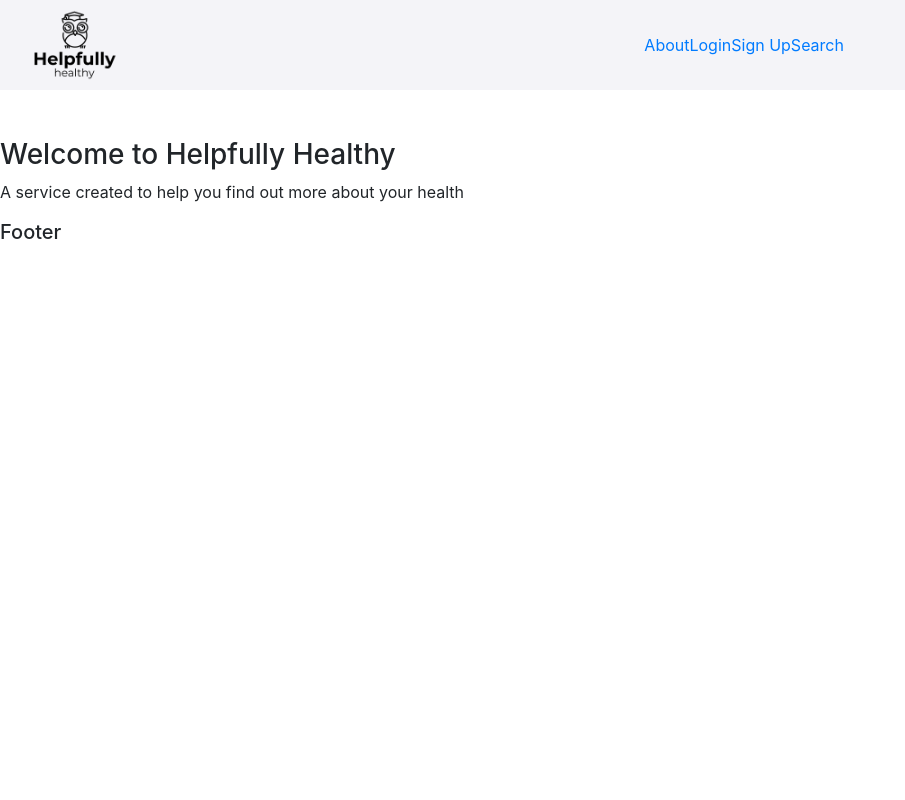
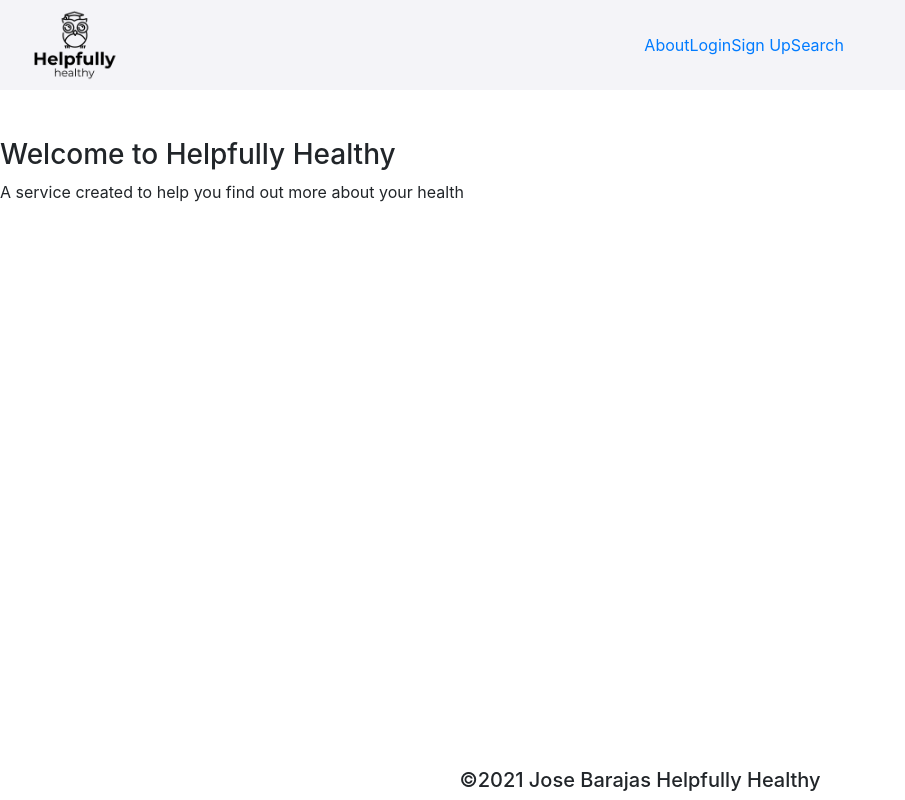
Before and after one commit to stocke44/Medic, a React (Create React App) app: page / in a window 1280 px wide. Shown: the whole page, without its empty margins (0-905 px from the left). Built offline with nearby package versions, Linux system fonts and the light colour scheme; no server answers.

Commit message:
add footer'

```diff
--- a/src/components/Footer.js
+++ b/src/components/Footer.js
@@ -1,9 +1,11 @@
 function Footer (){
-    function test(){
-        return <h5>Footer</h5>;
-    }
 
-    return test();
+
+    return (
+        <section className="footer">
+            <h5>©2021 Jose Barajas Helpfully Healthy</h5>
+        </section>
+    )
 }
 
 export default Footer;
--- a/src/styles/App.scss
+++ b/src/styles/App.scss
@@ -1,12 +1,17 @@
 @import 'global/global.scss';
 @import 'global/variables.scss';
+@import 'global/footer.scss';
 @import 'components/sidenav.scss';
 @import 'components/card.scss';
 @import 'components/details.scss';
 
-
+#root{
+  display: flex;
+  flex-direction: column;
+  min-height: 100vh;
+}
 .app {
-  margin: 48px auto 0 auto;
+  margin: 0 auto;
   display: flex;
   justify-content: center;
 
--- a/src/styles/components/sidenav.scss
+++ b/src/styles/components/sidenav.scss
@@ -25,10 +25,7 @@
                 right: 33px;
             }
             @include tabletp{
-                right: 71%;
-            }
-            @include phone{
-                right: 0;
+                right: 0px;
                 left: 180px;
             }
 
--- /dev/null
+++ b/src/styles/global/footer.scss
@@ -0,0 +1,5 @@
+.footer{
+    margin-top: auto;
+    display: flex;
+    justify-content: center;
+}
```
